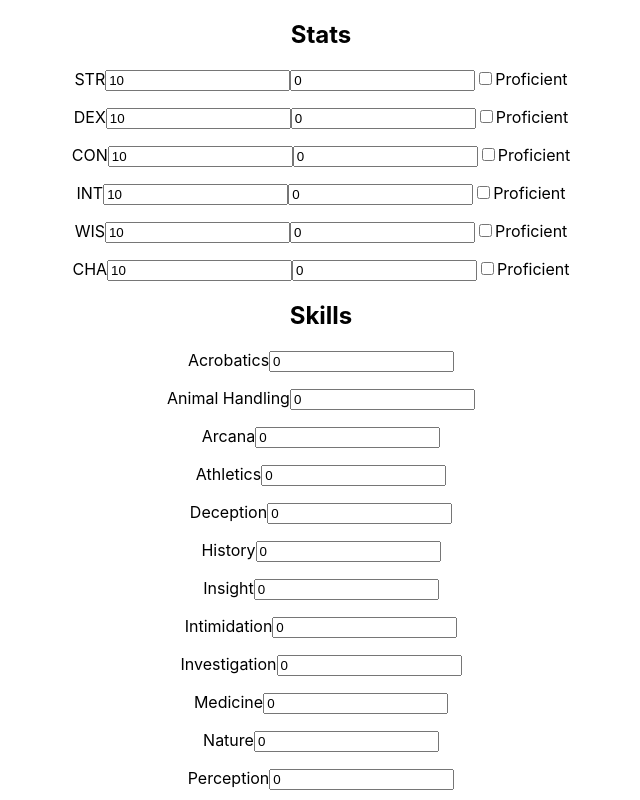
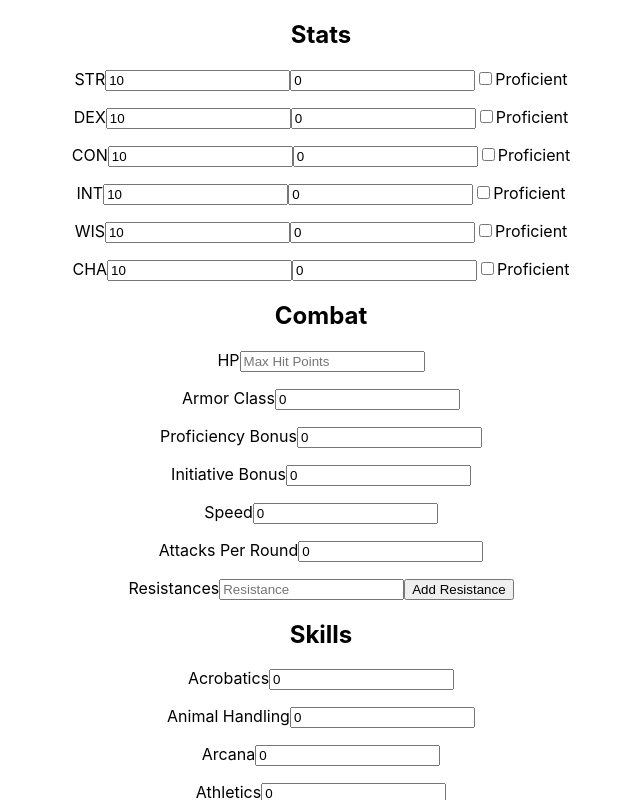
Before and after one commit to ChrispyRice024/DNDCompanion, a React (Create React App) app: page / in a window 1280 px wide. Shown: the top 800 px of the page, without its empty margins (319-959 px from the left). Built offline with nearby package versions, Linux system fonts and the light colour scheme.

Commit message:
got the combat page to work and save to the character object

```diff
--- a/src/components/Combat.js
+++ b/src/components/Combat.js
@@ -1,46 +1,81 @@
 import React from 'react'
 import {useState, useEffect} from 'react'
 
-export default function Combat ({sendCombat}) {
+export default function Combat ({functions}) {
 
-    const [combat, setCombat] = useState({
-        hp:'',
-        ac:'',
-        proBonus:'',
-        initBonus:'',
-        speed:'',
-        atkPerRound:'',
-        resistances:['']
-    })
+const {setCharacter, proBonus, character, sendCharacter} = functions
+    // const [combat, setCombat] = useState({
+    //     hp:'',
+    //     ac:'',
+    //     proBonus:'',
+    //     initBonus:'',
+    //     speed:'',
+    //     atkPerRound:'',
+    //     resistances:['']
+    // })
 
-    useEffect(() => {
-        sendCombat(combat)
-    })
+    // useEffect(() => {
+    //     sendCombat(combat)
+    // })
+
+    // const handleAdd = (e) => {
+    //     e.preventDefault()
+
+    //     setCharacter((prevCharacter) => ({
+    //         ...prevCharacter,
+    //         resistances: [...prevCharacter.combat.resistances, '']
+    //     }))
+    // }
+
+    // const handleResistChange = (i, value) => {
+
+    //     setCharacter((prevCharacter) => {
+    //         const updatedResistances = [...prevCharacter.combat.resistances]
+    //         updatedResistances[i] = value
+    //         return {...prevCharacter.combat, resistances: updatedResistances}
+    //     })
+
+    //     return false
+    // }
+
+    // const handleChange = (e) => {
+    //     e.preventDefault()
+
+    //     setCharacter({...character.combat, [e.target.name]: e.target.value})
+    // }
+
+    const handleResistChange = (i, value) => {
+
+        setCharacter((prevCharacter => {
+
+            const updatedResistances = [...prevCharacter.combat.resistances]
+            updatedResistances[i] = value
+            return{...prevCharacter, combat:{...prevCharacter.combat, resistances:updatedResistances}}
+        }))
+    }
 
     const handleAdd = (e) => {
         e.preventDefault()
 
-        setCombat((prevCombat) => ({
-            ...prevCombat,
-            resistances: [...prevCombat.resistances, '']
+        setCharacter((prevCharacter) => ({
+            ...prevCharacter,
+            combat:{
+                ...prevCharacter.combat,
+                resistances: [...prevCharacter.combat.resistances, '']
+            }
         }))
     }
 
-    const handleResistChange = (i, value) => {
+    const handleChange = (e) => {
+        const statValue = parseInt(e.target.value, 10)
 
-        setCombat((prevCombat) => {
-            const updatedResistances = [...prevCombat.resistances]
-            updatedResistances[i] = value
-            return {...prevCombat, resistances: updatedResistances}
-        })
-
-        return false
-    }
-
-    const handleChange = (e) => {
-        e.preventDefault()
-
-        setCombat({...combat, [e.target.name]: e.target.value})
+        setCharacter(prevCharacter => ({
+            ...prevCharacter,
+            combat: {
+                ...prevCharacter.combat,
+                [e.target.name]: statValue
+            }
+        }))
     }
 
     return(
@@ -74,7 +109,7 @@ export default function Combat ({sendCombat}) {
                 <label htmlFor='resist'>Resistances</label>
                 {/* <input name='resist' type='text' onChange={handleChange} placeholder='Resistances'/> */}
                 <span id='newResistList'>
-                    {combat.resistances.map((resist, i) => (
+                    {character.combat.resistances.map((resist, i) => (
                         <input
                             key={i}
                             type='text'
--- a/src/components/Stats.js
+++ b/src/components/Stats.js
@@ -3,7 +3,7 @@ import {useState, useEffect} from 'react'
 import {debounce} from 'lodash'
 
 export default function Stats({functions}) {
-    const {sendCharacter,setCharacter, proBonus, character} = functions
+    const {sendCharacter, setCharacter, proBonus, character} = functions
 
     const findMod = (stat) => {
         return Math.ceil((stat - 10) / 2);
--- a/src/pages/CharCreator.js
+++ b/src/pages/CharCreator.js
@@ -112,7 +112,15 @@ export default function CharCreator () {
             wisPro:false,
             chaPro:false
         },
-        combat: {},
+        combat: {
+            hp:'',
+            ac:'',
+            proBonus:'',
+            initBonus:'',
+            speed:'',
+            atkPerRound:'',
+            resistances:['']
+        },
         skills:{
             acrobatics:{value:0, stat:'dex'},
             animalHandling:{value:0, stat:'wis'},
@@ -146,7 +154,7 @@ export default function CharCreator () {
                 </div>
 
                 <div>
-                    {/* <Combat sendCombat={getCombat}/> */}
+                    <Combat functions={{setCharacter: setCharacter, character:character, proBonus: proBonus, sendCharacter: getCharacter}} />
                 </div>
 
                 <div>
```
